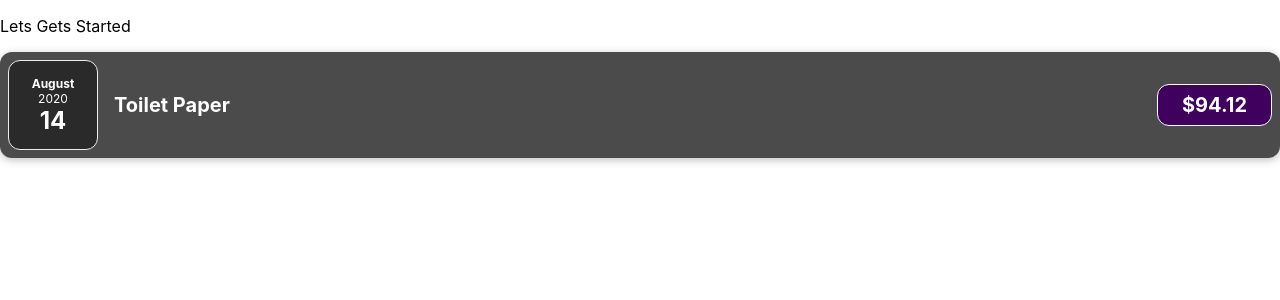
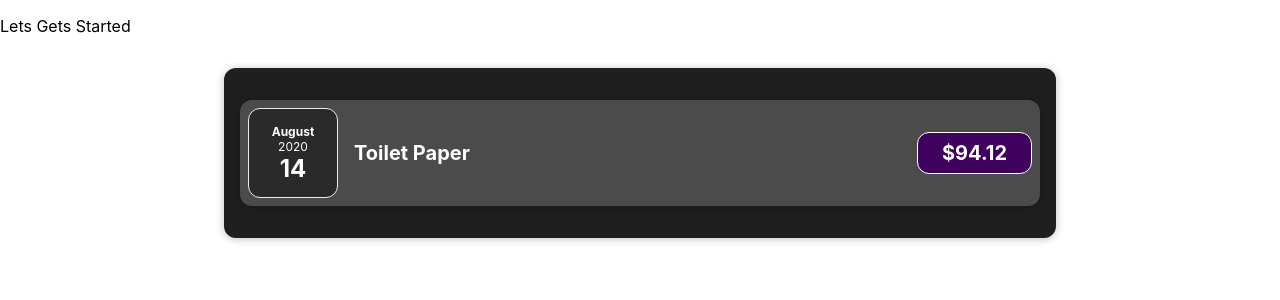
Before and after one commit to vi-suraj/REACTPRACTICE, a React (Create React App) app in the folder 01expense-tracker/: page / in a window 1280 px wide. Shown: the top 300 px of the page. Built offline with nearby package versions, Linux system fonts and the light colour scheme.

Commit message:
arranging components and duplicted code

```diff
--- a/01expense-tracker/src/App.js
+++ b/01expense-tracker/src/App.js
@@ -1,5 +1,5 @@
 import "./App.css";
-import ExpenseItems from "./components/ExpenseItems";
+import Expenses from "./components/Expense/Expenses";
 
 function App() {
   const expenses = [
@@ -26,7 +26,10 @@
   return (
     <>
       <p>Lets Gets Started</p>
-      <ExpenseItems title={expenses[0].title} amount={expenses[0].amount} date={expenses[0].date} />
+
+      <Expenses items={expenses} />
+
+      {/* <ExpenseItems title={expenses[0].title} amount={expenses[0].amount} date={expenses[0].date} /> */}
 
       {/*second approch passign whole data as props  */}
       {/* <ExpenseItems expenses={expenses[0]} /> */}
--- a/01expense-tracker/src/components/ExpenseItems.css
+++ b/01expense-tracker/src/components/Expense/ExpenseItems.css
@@ -2,10 +2,8 @@
   display: flex;
   justify-content: space-between;
   align-items: center;
-  box-shadow: 0 2px 8px rgba(0, 0, 0, 0.25);
   padding: 0.5rem;
   margin: 1rem 0;
-  border-radius: 12px;
   background-color: #4b4b4b;
 }
 
--- a/01expense-tracker/src/components/ExpenseItems.js
+++ b/01expense-tracker/src/components/Expense/ExpenseItems.js
@@ -1,17 +1,18 @@
 import React from "react";
 import "./ExpenseItems.css";
 import ExpenseDate from "./ExpenseDate";
+import Card from "../UI/Card";
 
 function ExpenseItems(props) {
   return (
-    <div className="expense-item">
+    <Card className="expense-item">
       {/* <div>{props.date.toISOString()}</div> */}
       <ExpenseDate date={props.date} />
       <div className="expense-item__description">
         <h2>{props.title}</h2>
         <div className="expense-item__price">${props.amount}</div>
       </div>
-    </div>
+    </Card>
   );
 }
 
--- /dev/null
+++ b/01expense-tracker/src/components/Expense/Expenses.css
@@ -0,0 +1,7 @@
+.expenses {
+  padding: 1rem;
+  background-color: rgb(31, 31, 31);
+  margin: 2rem auto;
+  width: 50rem;
+  max-width: 95%;
+}
--- /dev/null
+++ b/01expense-tracker/src/components/Expense/Expenses.js
@@ -0,0 +1,14 @@
+import React from "react";
+import ExpenseItems from "./ExpenseItems";
+import "./Expenses.css";
+import Card from "../UI/Card";
+
+function Expenses(props) {
+  return (
+    <Card className="expenses">
+      <ExpenseItems title={props.items[0].title} amount={props.items[0].amount} date={props.items[0].date} />
+    </Card>
+  );
+}
+
+export default Expenses;
--- /dev/null
+++ b/01expense-tracker/src/components/UI/Card.css
@@ -0,0 +1,4 @@
+.card {
+  border-radius: 12px;
+  box-shadow: 0 1px 8px rgba(0, 0, 0, 0.25);
+}
--- /dev/null
+++ b/01expense-tracker/src/components/UI/Card.js
@@ -0,0 +1,15 @@
+import React from "react";
+import "./Card.css";
+
+// children props
+
+// if you have same styling for something then you can wrap them in a div to do that you need to use props.children if you not use that the style not apply
+
+// and if you want to add classed to that wrapper component then you need to explicitly add the classes by using props.className
+
+function Card(props) {
+  const classes = "card " + props.className;
+  return <div className={classes}>{props.children}</div>;
+}
+
+export default Card;
```
Also changed, not shown: 01expense-tracker/src/components/Expense/ExpenseDate.css (renamed from 01expense-tracker/src/components/ExpenseDate.css), 01expense-tracker/src/components/Expense/ExpenseDate.js (renamed from 01expense-tracker/src/components/ExpenseDate.js).
